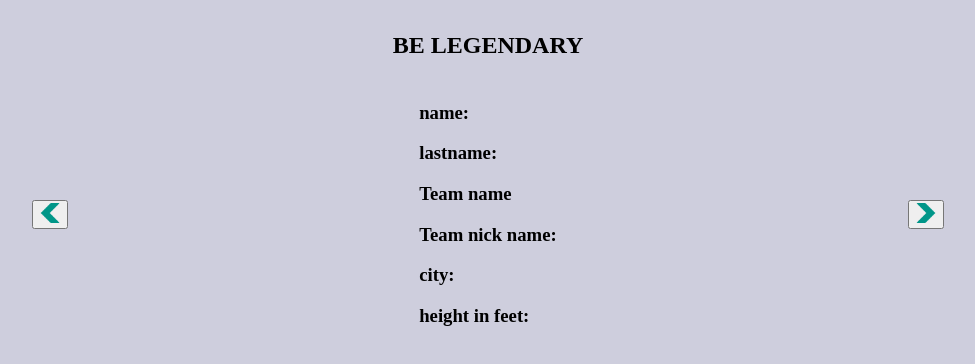
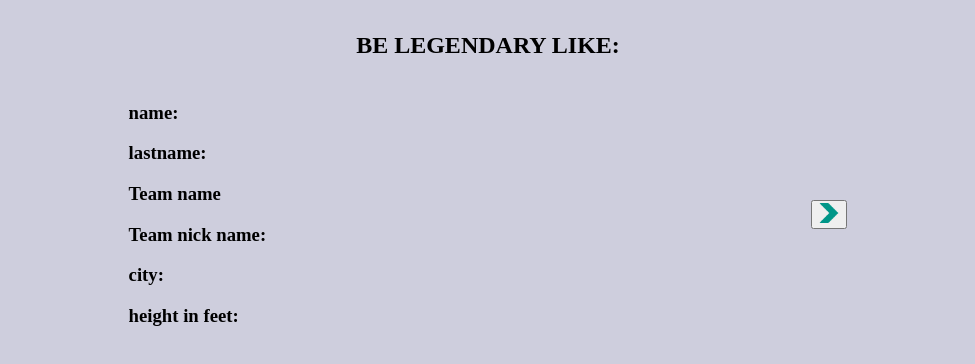
Before and after one commit to Adetoyebamise/fetch-json-for-app-development, a plain HTML site: page index.html in a window 1280 px wide. Shown: the whole page, without its empty margins (152-1127 px from the left). Drawn offline with Linux system fonts and the light colour scheme; no server answers.

Commit message:
add file content

```diff
--- a/index.html
+++ b/index.html
@@ -9,17 +9,10 @@
 </head>
 <body>
  <div class = "header">
-    <section> <h1> BE LEGENDARY</h1>
+    <section> <h1> BE LEGENDARY LIKE: </h1>
     </section>
   </div>
-  <!-- <div>
-    <img src="/image/belegendary.jpg" alt="Be Legendary">
-  </div> -->
   <section>
-    <div class = "imagecontentleftarrow">
-      <button class = ><img src="image/left-arrow.png" alt="left-arrow"></button>
-    </div>
-
     <div class= 'content'>
       <div>
         <h3>name: </h3>
@@ -32,7 +25,6 @@
         <h3>height in feet: </h3>
       </div>
     </div>
-
     <div class = "imagecontentrightarrow">
       <button><img src="image/right-arrow.png" alt="right-arrow"></button>
     </div>
--- a/script.js
+++ b/script.js
@@ -4,21 +4,16 @@ const contentDiv = document.querySelector('.content')
  const rightArrowDiv = document.querySelector('.imagecontentrightarrow')
  const leftArrowDiv = document.querySelector('.imagecontentleftarrow')
 
-// call fetch ; and response
+// call fetch ; and assign response data
   const getData = async () => {
   const response = await fetch(`${baseUrl}`)
   const data = await response.json()
   return data
   }
-  console.log(getData())
-  window.addEventListener('load', async () => {
+
+  rightArrowDiv.addEventListener('click', async () => {
    const basketballPlayersData = await getData()
    const basketballPlayer = basketballPlayersData.data
-   console.log(basketballPlayer);
-
-  //  for(let index = 0; index < basketballPlayer.length; index++ ) {
-  //    console.log()
-  //  }
 
    const firstName = basketballPlayer[0].first_name
    const lastName = basketballPlayer[0].last_name
@@ -32,21 +27,6 @@ const leftArrowDiv = document.querySelector('.imagecontentleftarrow')
       }else{
      playerHeight = "Player height not registered"
      }
-
-  //    const basketballPlayerHTML = basketballPlayer.forEach(basketballer => {
-  //      return `
-  //      <h3>Player First Name: ${firstName}</h3>
-  //  <h3>Player Last Name: ${lastName}</h3>
-  //  <div class="team">
-  //    <h3>Team full name: ${teamFullName} </h3>
-  //    <h3>Team nick name: ${teamNickName}</h3>
-  //  </div>
-  //  <h3>city: ${teamCity}</h3>
-  //  <h3>height in feet: ${playerHeight}</h3>
-  //      `
-  //    })
-  //    console.log(basketballPlayerHTML)
-
    contentDiv.innerHTML = `
     <h3>Player First Name: ${firstName}</h3>
     <h3>Player Last Name: ${lastName}</h3>
@@ -58,6 +38,3 @@ const leftArrowDiv = document.querySelector('.imagecontentleftarrow')
     <h3>height in feet: ${playerHeight}</h3>
     `
   })
-  // leftArrowDiv.addEventListener('click', () => {
-
-  // }
--- a/style.css
+++ b/style.css
@@ -9,8 +9,6 @@ body {
   background-color: rgb(206, 206, 221);
 }
 
-
-
 button img {
   width: 20px;
 }
```
Lines whose indentation alone changed are shown as unchanged.
